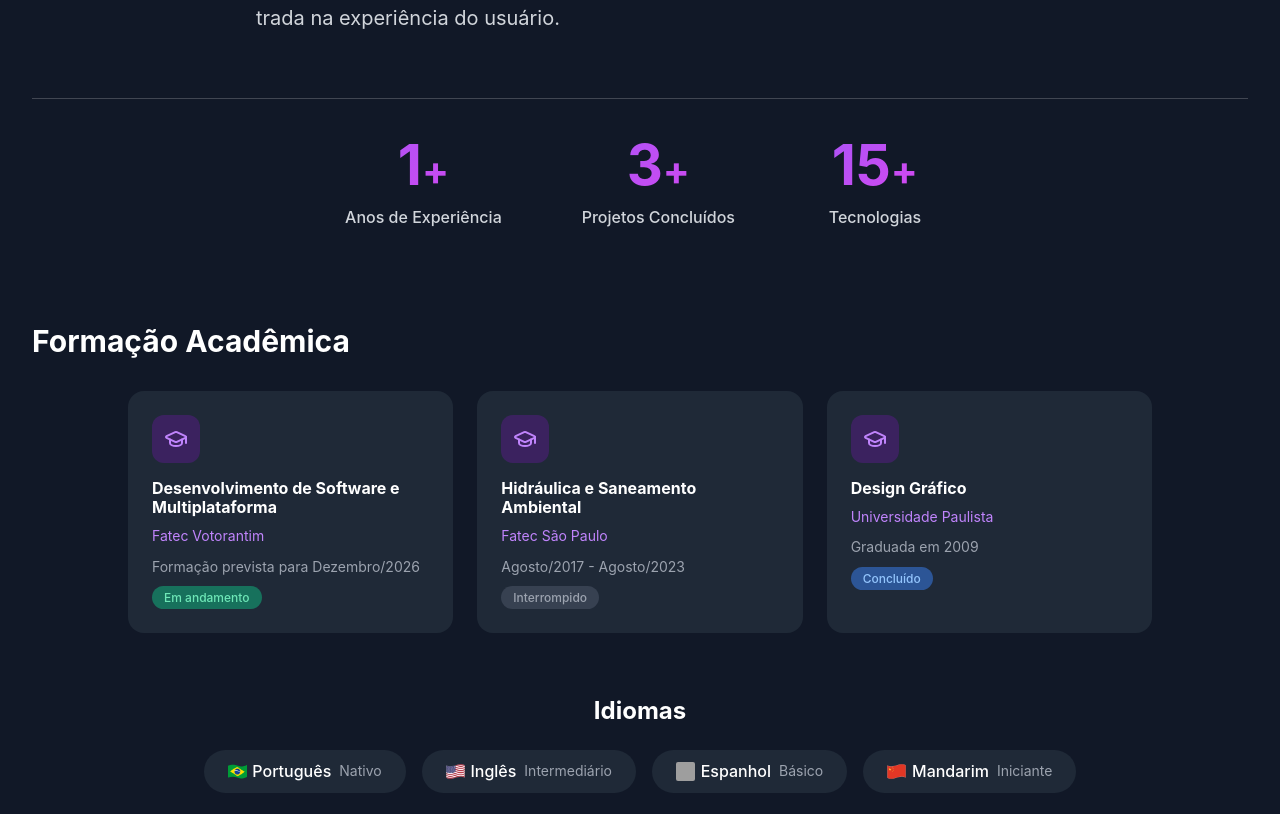
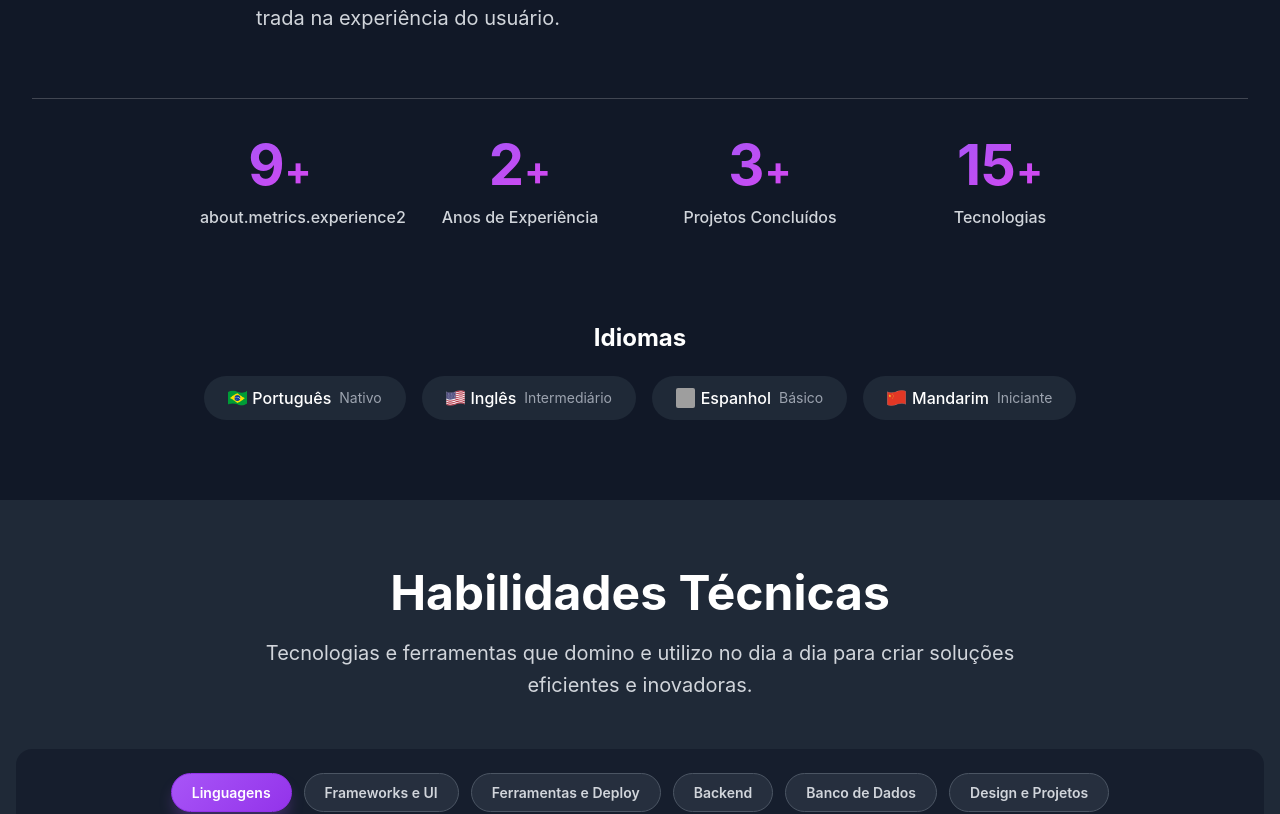
Before and after one commit to isabelmaito/Portfolio, a React (Vite) app: page / in a window 1280 px wide. Shown: the part 1828-2642 px from the top of the page. Built offline with nearby package versions, Linux system fonts and the light colour scheme; grey boxes are pictures that could not be loaded.

Commit message:
feat: update metrics display and enhance education card styles

```diff
--- a/src/components/Sobre.css
+++ b/src/components/Sobre.css
@@ -52,8 +52,12 @@
 }
 
 .metric-item {
+    display: flex;
+    flex-direction: column;
+    align-items: center;
     text-align: center;
-    min-width: 120px;
+    min-width: 160px;
+    max-width: 220px;
 }
 
 .metric-item.dark {
@@ -81,6 +85,9 @@
 .metric-label {
     font-size: 1rem;
     font-weight: 500;
+    line-height: 1.3;
+    max-width: 10rem;
+    margin: 0 auto;
 }
 
 .metric-label.dark {
@@ -160,7 +167,9 @@
 }
 
 .education-card.dark {
-    background-color: #1f2937;
+    background-color: #0e0c0e;
+    box-shadow: 0 18px 40px -18px rgba(44, 1, 54, 0.9);
+    border: 1px solid rgba(148, 163, 184, 0.3);
 }
 
 .education-card.light {
--- a/src/components/Sobre.jsx
+++ b/src/components/Sobre.jsx
@@ -1,4 +1,3 @@
-import { GraduationCap } from 'lucide-react';
 import { useTranslation } from 'react-i18next';
 import brazilFlag from '../assets/brazilflag.png';
 import usaFlag from '../assets/usaflag.png';
@@ -10,30 +9,10 @@ export function Sobre({ darkMode }) {
   const { t } = useTranslation();
 
   const metrics = [
-    { number: '1', label: t('about.metrics.experience') },
+    { number: '9', label: t('about.metrics.experience2') },
+    { number: '2', label: t('about.metrics.experience') },
     { number: '3', label: t('about.metrics.projects') },
     { number: '15', label: t('about.metrics.technologies') }
-  ];
-
-  const education = [
-    {
-      degree: t('about.education.software.degree'),
-      institution: t('about.education.software.institution'),
-      period: t('about.education.software.period'),
-      status: 'active'
-    },
-    {
-      degree: t('about.education.hydraulics.degree'),
-      institution: t('about.education.hydraulics.institution'),
-      period: t('about.education.hydraulics.period'),
-      status: 'interrupted'
-    },
-    {
-      degree: t('about.education.graphicDesign.degree'),
-      institution: t('about.education.graphicDesign.institution'),
-      period: t('about.education.graphicDesign.period'),
-      status: 'completed'
-    }
   ];
 
   const languages = [
@@ -64,10 +43,6 @@ export function Sobre({ darkMode }) {
     english: usaFlag,
     spanish: spainFlag,
     mandarin: chinaFlag
-  };
-
-  const getStatusLabel = (status) => {
-    return t(`about.status.${status}`);
   };
 
   return (
@@ -102,42 +77,6 @@ export function Sobre({ darkMode }) {
           </div>
         </div>
 
-        {/* Education */}
-        <div>
-          <h3 className={`section-title ${darkMode ? 'dark' : 'light'}`} style={{ fontSize: '1.875rem', marginBottom: '2rem' }}>
-            {t('about.educationTitle')}
-          </h3>
-
-          <div className="education-grid">
-            {education.map((edu, index) => (
-              <div
-                key={index}
-                className={`education-card ${darkMode ? 'dark' : 'light'}`}
-              >
-                <div className={`education-icon ${darkMode ? 'dark' : 'light'}`}>
-                  <GraduationCap className="w-6 h-6" />
-                </div>
-
-                <h4 className={`education-degree ${darkMode ? 'dark' : 'light'}`}>
-                  {edu.degree}
-                </h4>
-
-                <p className={`education-institution ${darkMode ? 'dark' : 'light'}`}>
-                  {edu.institution}
-                </p>
-
-                <p className={`education-period ${darkMode ? 'dark' : 'light'}`}>
-                  {edu.period}
-                </p>
-
-                <span className={`education-status ${edu.status} ${darkMode ? 'dark' : 'light'}`}>
-                  {getStatusLabel(edu.status)}
-                </span>
-              </div>
-            ))}
-          </div>
-        </div>
-
         {/* Languages */}
         <div className="languages-section">
           <h3 className={`languages-title ${darkMode ? 'dark' : 'light'}`}>
```
